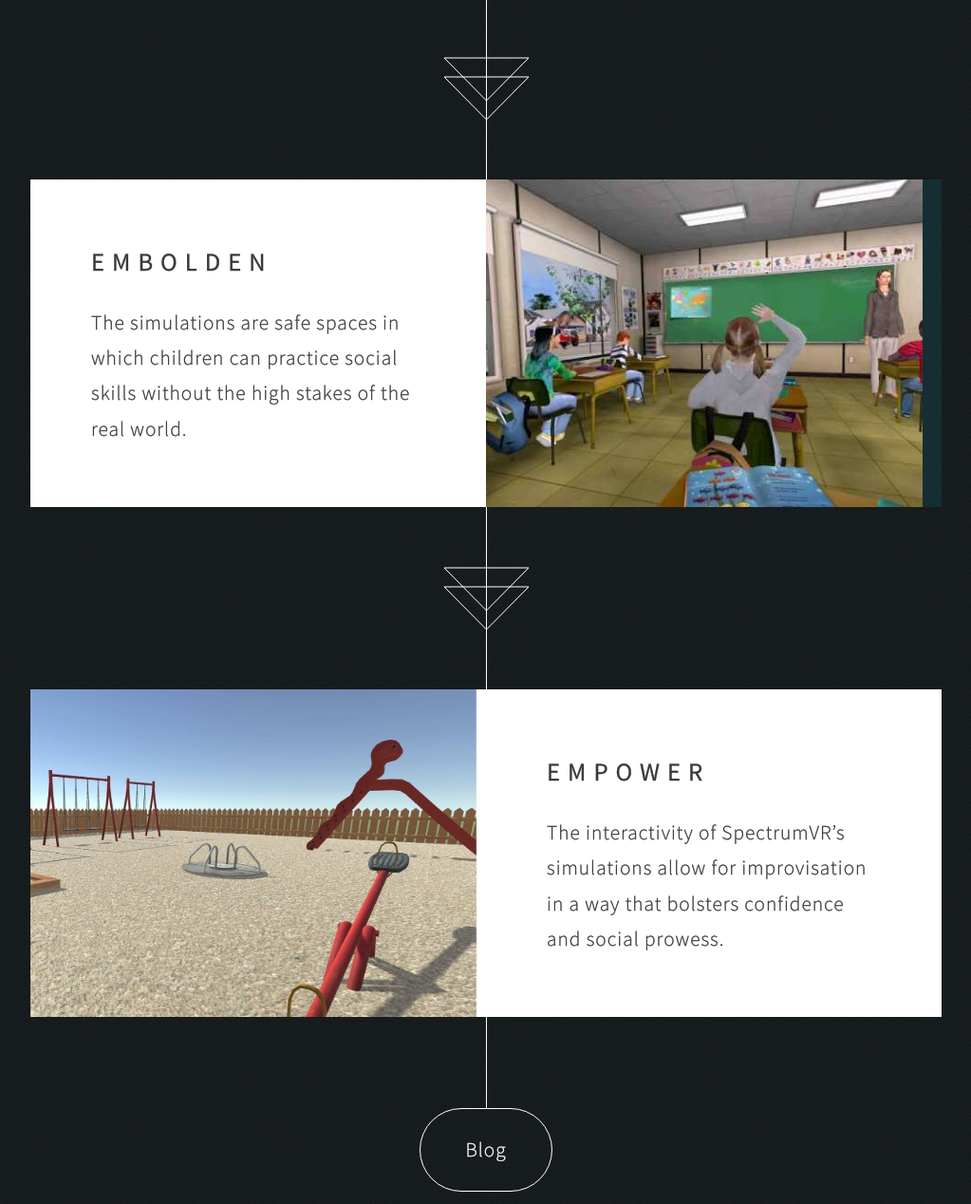
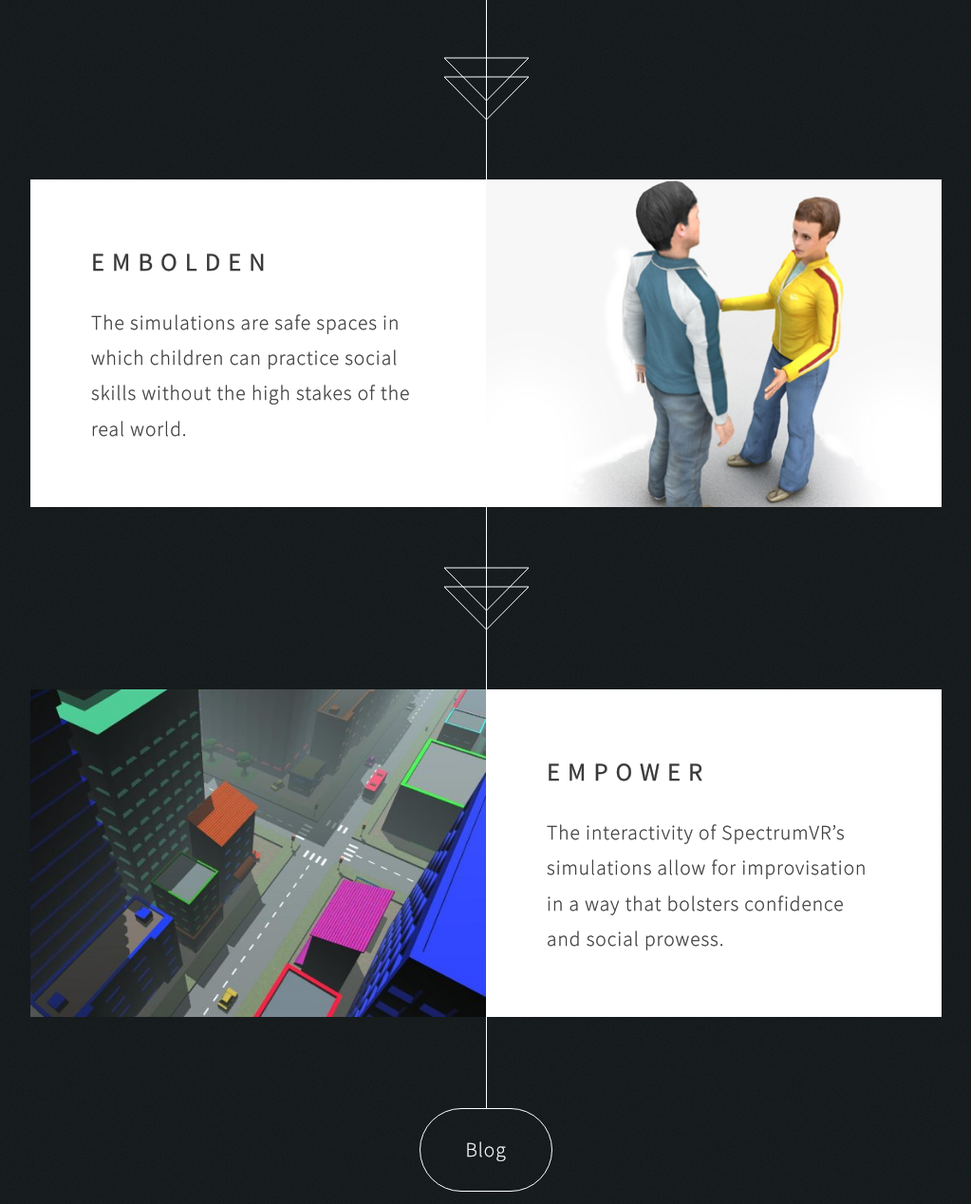
Before and after one commit to ATChustz/ATChustz.github.io, a plain HTML site: page index.html in a window 1280 px wide. Shown: the part 1918-3186 px from the top of the page at 95% size, without its empty margins (128-1151 px from the left). Drawn offline with Linux system fonts and the light colour scheme.

Commit message:
Updated for a/b testing

```diff
--- a/index.html
+++ b/index.html
@@ -21,7 +21,6 @@
 					<!-- <h1>Spectrum VR</h1> -->
 					<p>A Stanford Computer Science Department Project</p>
 					<p id="no-bars">Partnered With Oculus and The Stanford School of Medicine</p>
-					<!-- <p>A Stanford CS210 Project Partnered With The Stanford School of Medicine</p> -->
 				</header>
 				<footer>
 					<a href="#banner" class="button style2 scrolly-middle">Learn More</a>
@@ -55,7 +54,7 @@
 
 		<!-- Feature 2 -->
 			<article class="container box style1 left">
-				<a href="#" class="image fit"><img src="images/classroom.jpg" alt="" /></a>
+				<a href="#" class="image fit"><img src="images/talking.png" alt="" /></a>
 				<div class="inner">
 					<header>
 						<h2>Embolden</h2>
@@ -66,7 +65,7 @@
 
 		<!-- Feature 3 -->
 			<article class="container box style1 right">
-				<a href="#" class="image fit"><img src="images/playground.jpg" alt="" /></a>
+				<a href="#" class="image fit"><img src="images/city.jpg" alt="" /></a>
 				<div class="inner">
 					<header>
 						<h2>Empower</h2>
```
Also changed, not shown: README.txt (deleted), images/city.jpg (added), images/talking.png (added).
